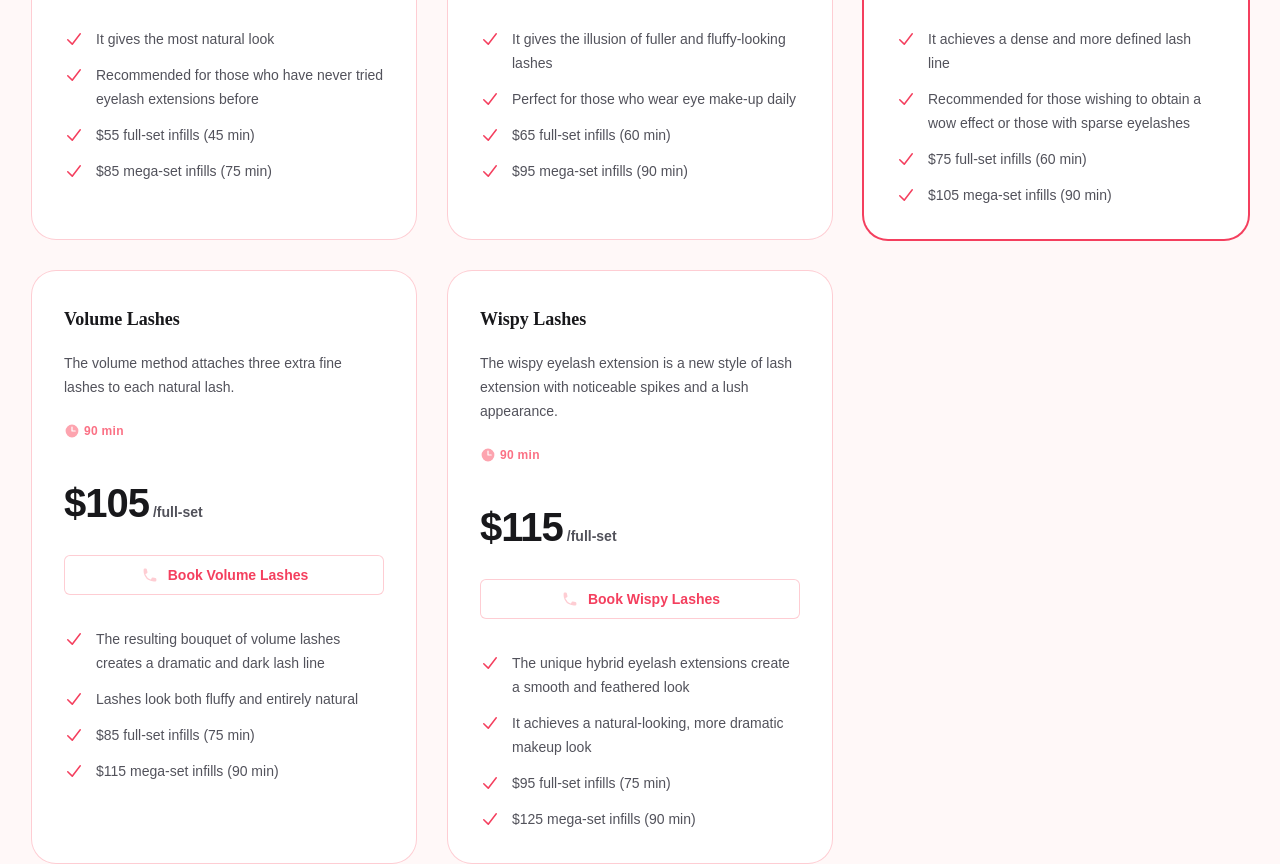
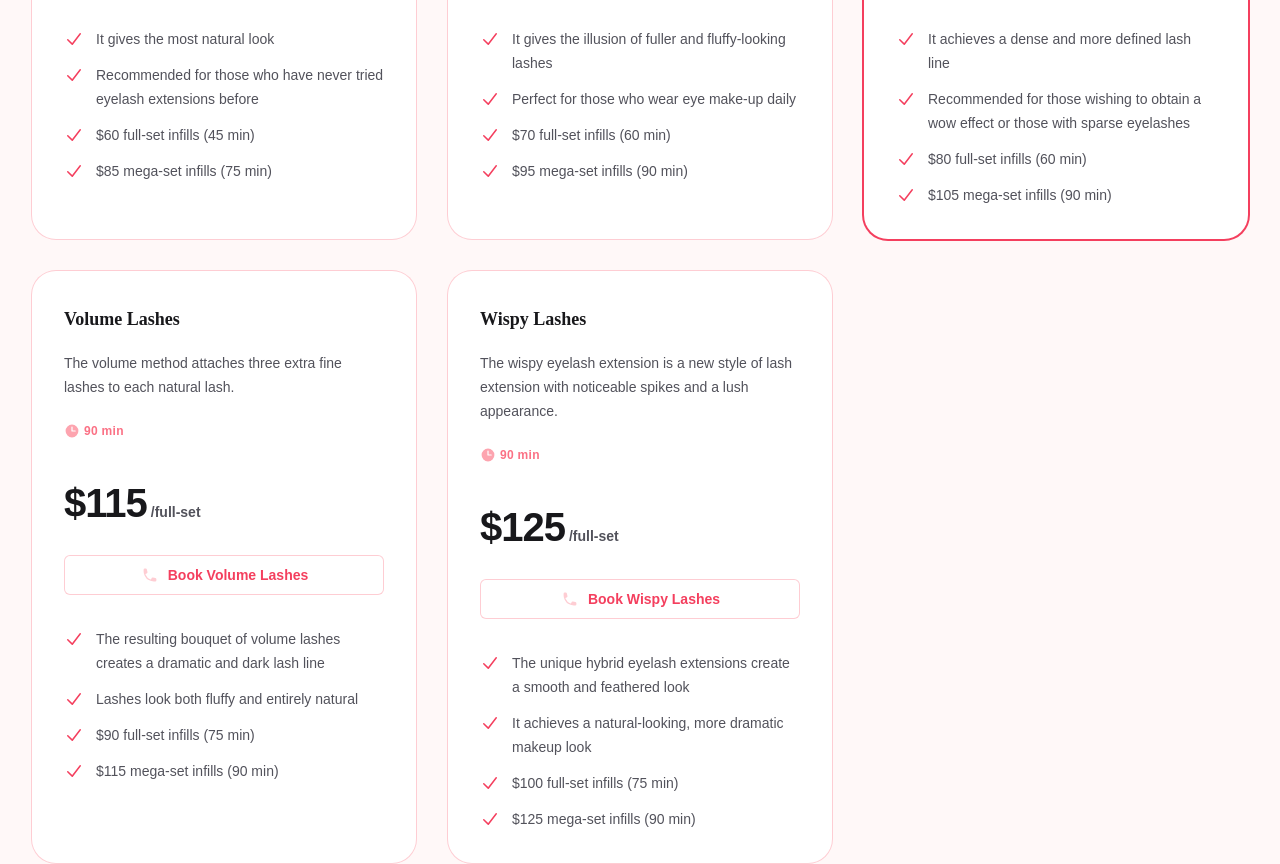
Before and after one commit to Emily-Nilsen/moet-lashes, a Next.js app: page /pricing in a window 1280 px wide. Shown: the part 1320-2184 px from the top of the page. Built offline with nearby package versions, Linux system fonts and the light colour scheme; a web font is replaced by a local one.

Commit message:
lashes pricing update

```diff
--- a/src/components/LashesPricing.jsx
+++ b/src/components/LashesPricing.jsx
@@ -12,14 +12,14 @@ const tiers = [
     name: 'Classic Lashes',
     id: 'tier-classic',
     href: 'tel:61466609975',
-    price: { fullset: '$75', megaset: '$105' },
+    price: { fullset: '$85', megaset: '$105' },
     time: { fullset: '60 min', megaset: '90 min' },
     description:
       'Individual eyelash extensions are attached one by one to each natural lash.',
     features: [
       'It gives the most natural look',
       'Recommended for those who have never tried eyelash extensions before',
-      '$55 full-set infills (45 min)',
+      '$60 full-set infills (45 min)',
       '$85 mega-set infills (75 min)',
     ],
     mostPopular: false,
@@ -28,14 +28,14 @@ const tiers = [
     name: 'Double Lashes',
     id: 'tier-double',
     href: 'tel:61466609975',
-    price: { fullset: '$85', megaset: '$115' },
+    price: { fullset: '$95', megaset: '$115' },
     time: { fullset: '60 min', megaset: '105 min' },
     description:
       'The double method attaches two single eyelash extensions to each natural lash.',
     features: [
       'It gives the illusion of fuller and fluffy-looking lashes',
       'Perfect for those who wear eye make-up daily',
-      '$65 full-set infills (60 min)',
+      '$70 full-set infills (60 min)',
       '$95 mega-set infills (90 min)',
     ],
     mostPopular: false,
@@ -44,14 +44,14 @@ const tiers = [
     name: 'Hybrid Lashes',
     id: 'tier-hybrid',
     href: 'tel:61466609975',
-    price: { fullset: '$95', megaset: '$125' },
+    price: { fullset: '$105', megaset: '$125' },
     time: { fullset: '75 min', megaset: '105 min' },
     description:
       'A hybrid lash combines a flat lash with a 3D and 4D volume lash.',
     features: [
       'It achieves a dense and more defined lash line',
       'Recommended for those wishing to obtain a wow effect or those with sparse eyelashes',
-      '$75 full-set infills (60 min)',
+      '$80 full-set infills (60 min)',
       '$105 mega-set infills (90 min)',
     ],
     mostPopular: true,
@@ -60,14 +60,14 @@ const tiers = [
     name: 'Volume Lashes',
     id: 'tier-volume',
     href: 'tel:61466609975',
-    price: { fullset: '$105', megaset: '$135' },
+    price: { fullset: '$115', megaset: '$135' },
     time: { fullset: '90 min', megaset: '120 min' },
     description:
       'The volume method attaches three extra fine lashes to each natural lash.',
     features: [
       'The resulting bouquet of volume lashes creates a dramatic and dark lash line',
       'Lashes look both fluffy and entirely natural',
-      '$85 full-set infills (75 min)',
+      '$90 full-set infills (75 min)',
       '$115 mega-set infills (90 min)',
     ],
     mostPopular: false,
@@ -76,14 +76,14 @@ const tiers = [
     name: 'Wispy Lashes',
     id: 'tier-wispy',
     href: 'tel:61466609975',
-    price: { fullset: '$115', megaset: '$145' },
+    price: { fullset: '$125', megaset: '$145' },
     time: { fullset: '90 min', megaset: '120 min' },
     description:
       'The wispy eyelash extension is a new style of lash extension with noticeable spikes and a lush appearance.',
     features: [
       'The unique hybrid eyelash extensions create a smooth and feathered look',
       'It achieves a natural-looking, more dramatic makeup look',
-      '$95 full-set infills (75 min)',
+      '$100 full-set infills (75 min)',
       '$125 mega-set infills (90 min)',
     ],
     mostPopular: false,
```
